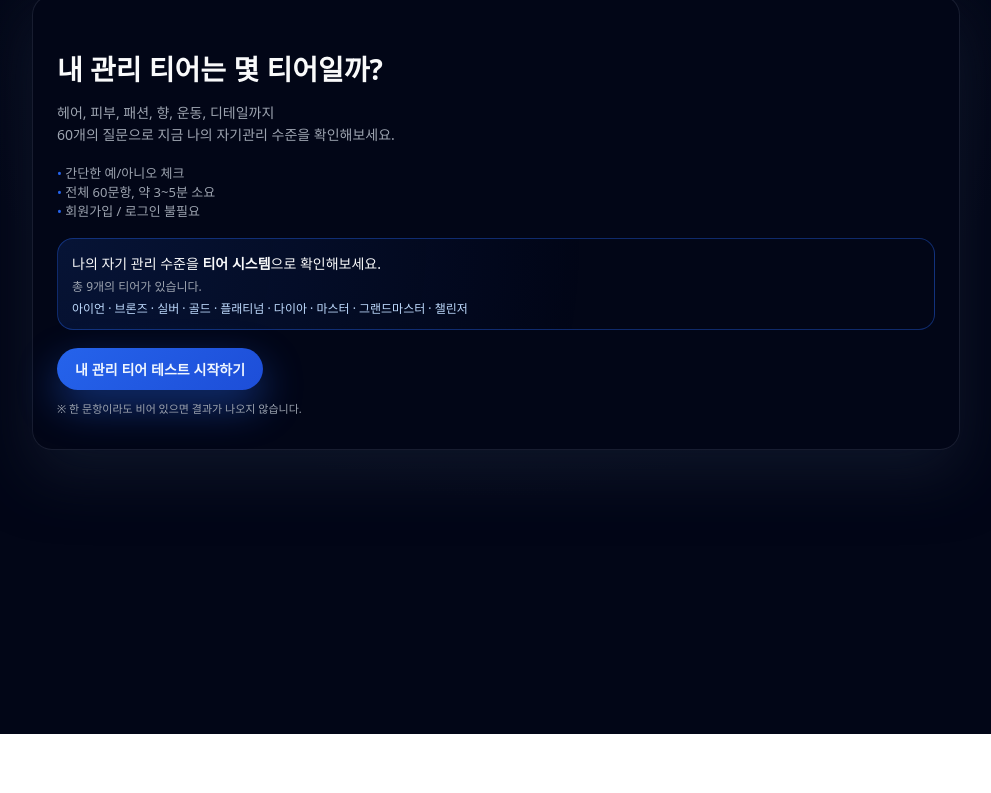
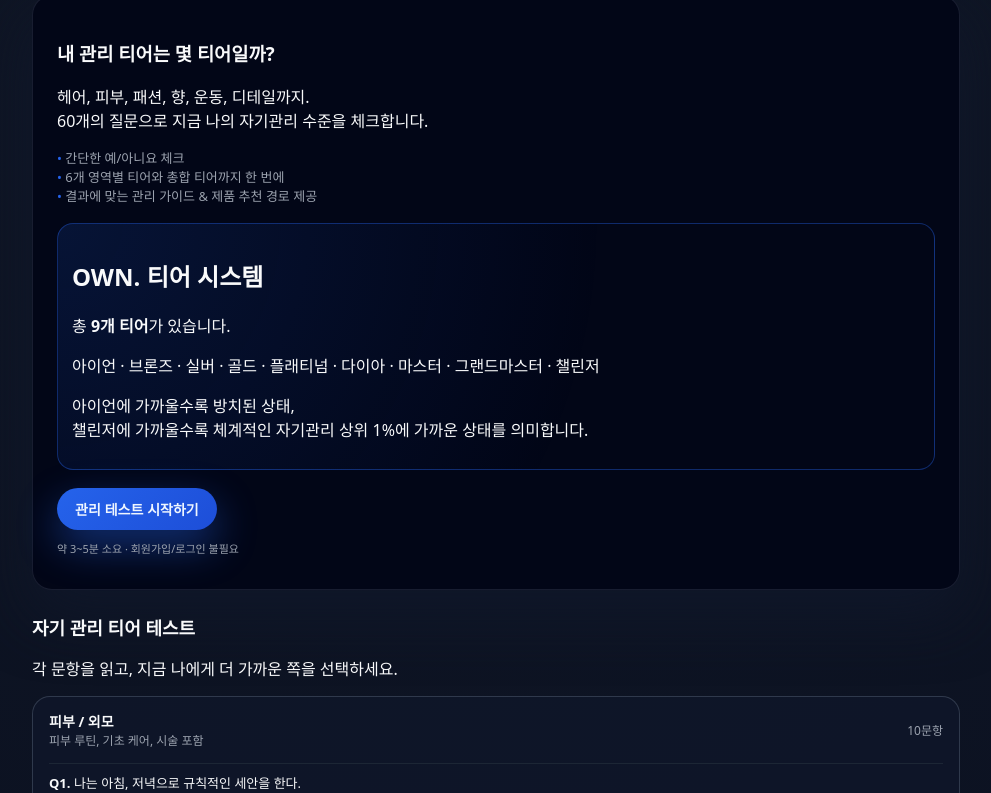
Before and after one commit to ehdgus6911-tech/own., a plain HTML site: page index.html in a window 1280 px wide. Shown: the part 66-859 px from the top of the page, without its empty margins (144-1135 px from the left). Before the commit the page ends 800 px from the top, so only its background shows below. Drawn offline with Linux system fonts and the light colour scheme.

Commit message:
Update index.html

```diff
--- a/index.html
+++ b/index.html
@@ -7,67 +7,79 @@
   <link rel="stylesheet" href="style.css" />
 </head>
 <body>
-  <header class="site-header">
-    <div class="logo">own.</div>
-    <div class="tagline">당신만의 매력을, 숫자로 확인하는 첫 시작</div>
-  </header>
+  <main class="site-main">
 
-  <main class="site-main">
-    <!-- 1. 인트로 섹션 -->
-    <section id="intro-section" class="section active">
+    <!-- =========================
+         1페이지 : 인트로
+    ========================== -->
+    <section id="intro-page" class="page active">
+      <header class="site-header">
+        <div class="logo">own.</div>
+        <div class="tagline">당신만의 매력을, 숫자로 확인하는 첫 시작</div>
+      </header>
+
       <section class="intro-card">
-        <h1 class="intro-title">내 관리 티어는 몇 티어일까?</h1>
-        <p class="intro-text">
-          헤어, 피부, 패션, 향, 운동, 디테일까지<br/>
-          60개의 질문으로 지금 나의 자기관리 수준을 확인해보세요.
+        <h1>내 관리 티어는 몇 티어일까?</h1>
+        <p>
+          헤어, 피부, 패션, 향, 운동, 디테일까지.<br />
+          60개의 질문으로 지금 나의 자기관리 수준을 체크합니다.
         </p>
 
         <ul class="intro-bullets">
-          <li>간단한 예/아니오 체크</li>
-          <li>전체 60문항, 약 3~5분 소요</li>
-          <li>회원가입 / 로그인 불필요</li>
+          <li>간단한 예/아니요 체크</li>
+          <li>6개 영역별 티어와 총합 티어까지 한 번에</li>
+          <li>결과에 맞는 관리 가이드 & 제품 추천 경로 제공</li>
         </ul>
 
         <div class="intro-tier-info">
-          <p class="intro-subtitle">
-            나의 자기 관리 수준을 <strong>티어 시스템</strong>으로 확인해보세요.
+          <h2>OWN. 티어 시스템</h2>
+          <p>총 <strong>9개 티어</strong>가 있습니다.</p>
+          <p class="tier-list">
+            아이언 · 브론즈 · 실버 · 골드 · 플래티넘 · 다이아 · 마스터 · 그랜드마스터 · 챌린저
           </p>
-          <p class="intro-tier-line">
-            총 9개의 티어가 있습니다.
-          </p>
-          <p class="intro-tier-list">
-            아이언 · 브론즈 · 실버 · 골드 · 플래티넘 · 다이아 · 마스터 · 그랜드마스터 · 챌린저
+          <p class="tier-note">
+            아이언에 가까울수록 방치된 상태,<br />
+            챌린저에 가까울수록 체계적인 자기관리 상위 1%에 가까운 상태를 의미합니다.
           </p>
         </div>
 
-        <button id="startBtn" class="primary-btn">내 관리 티어 테스트 시작하기</button>
-        <p class="intro-note">※ 한 문항이라도 비어 있으면 결과가 나오지 않습니다.</p>
+        <div class="intro-footer">
+          <button id="startBtn" class="primary-btn">관리 테스트 시작하기</button>
+          <p class="intro-note">약 3~5분 소요 · 회원가입/로그인 불필요</p>
+        </div>
       </section>
     </section>
 
-    <!-- 2. 질문 섹션 -->
-    <section id="question-section" class="section hidden">
-      <section class="intro-card">
-        <h2 class="section-title">자기 관리 문항 체크리스트</h2>
-        <p class="intro-text">
-          각 문항을 읽고, 현재 나에게 해당되면 <strong>“예(YES)”</strong>,<br/>
-          아직이라면 <strong>“아니오(NO)”</strong>를 선택해주세요.
+    <!-- =========================
+         2페이지 : 질문
+    ========================== -->
+    <section id="quiz-page" class="page">
+      <section class="question-section">
+        <h2 class="section-title">자기 관리 티어 테스트</h2>
+        <p class="section-sub">
+          각 문항을 읽고, 지금 나에게 더 가까운 쪽을 선택하세요.
         </p>
+
+        <div id="question-container" class="question-container"></div>
+
+        <div class="question-footer">
+          <button id="submitBtn" class="primary-btn wide">결과 보기</button>
+          <button id="backIntroBtn" class="secondary-btn">처음으로 돌아가기</button>
+          <p class="note">* 한 문항이라도 비어 있으면 결과가 나오지 않습니다.</p>
+        </div>
       </section>
-
-      <section id="question-container"></section>
-
-      <div class="question-footer">
-        <button id="backToIntroBtn" class="secondary-btn">처음으로 돌아가기</button>
-        <button id="submitBtn" class="primary-btn">내 관리 티어 보기</button>
-      </div>
     </section>
 
-    <!-- 3. 결과 섹션 -->
-    <section id="result-section" class="section hidden">
-      <section class="result-card">
+    <!-- =========================
+         3페이지 : 결과
+    ========================== -->
+    <section id="result-page" class="page">
+      <section class="result-section">
         <h2 class="section-title">당신의 자기관리 티어 결과</h2>
+
         <div id="overall-result" class="overall-result"></div>
+
+        <h3 class="section-sub">영역별 상세 티어</h3>
         <div id="category-results" class="category-results"></div>
 
         <div class="product-cta">
@@ -79,10 +91,13 @@
 
         <div class="brand-block">
           <p>
-            OWN.은 <strong>“나에게 맞는 관리”</strong>로<br/>
+            OWN.은 <strong>“나에게 맞는 관리”</strong>로<br />
             나만의 매력을 완성해가는 과정을 함께합니다.
           </p>
-          <p>당신만의 매력을 찾고, 소유하세요.<br/>Own your attraction.</p>
+          <p>
+            당신만의 매력을 찾고, 소유하세요.<br />
+            Own your attraction.
+          </p>
         </div>
 
         <div class="result-footer">
@@ -90,6 +105,7 @@
         </div>
       </section>
     </section>
+
   </main>
 
   <script src="script.js"></script>
```
